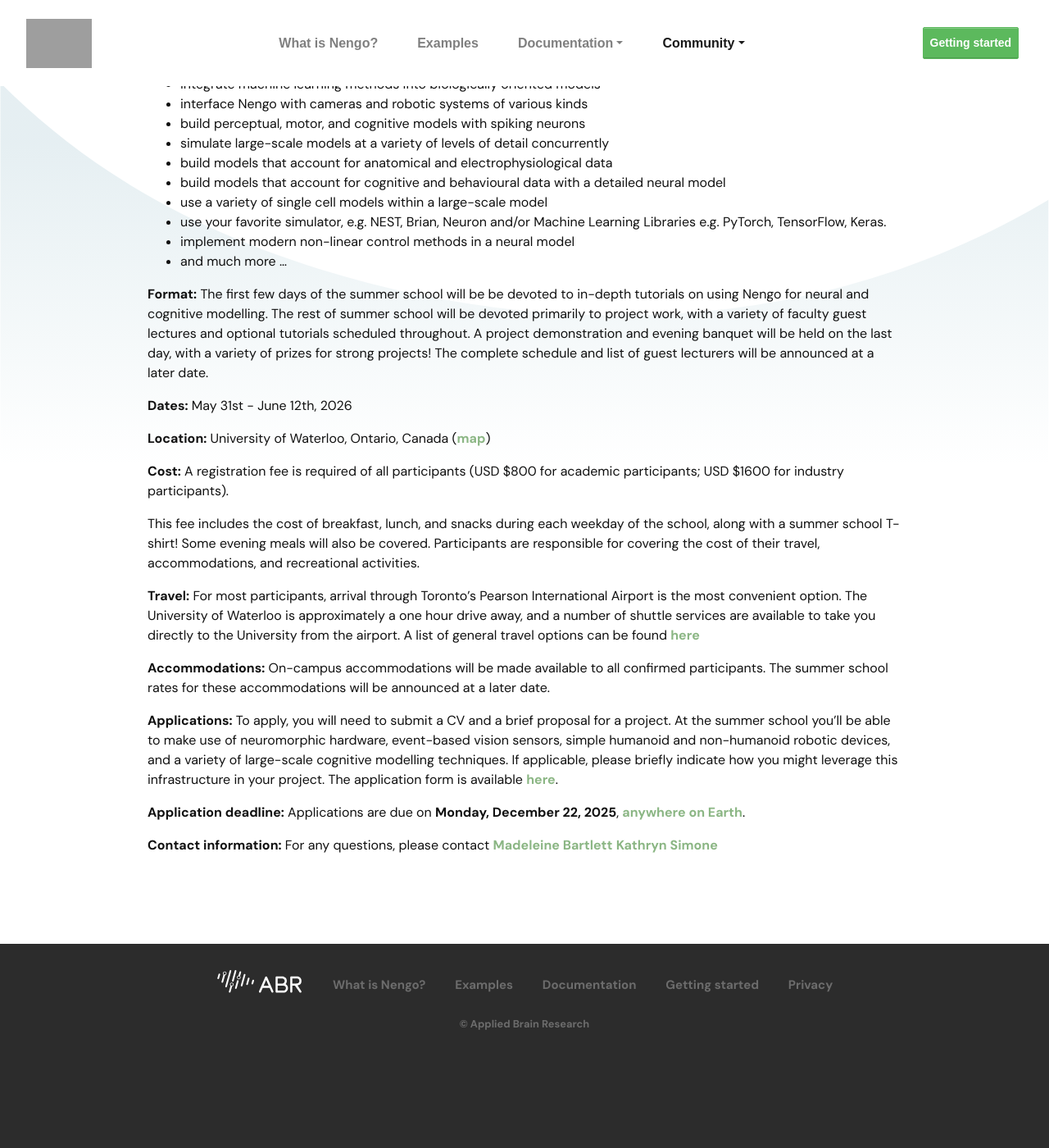
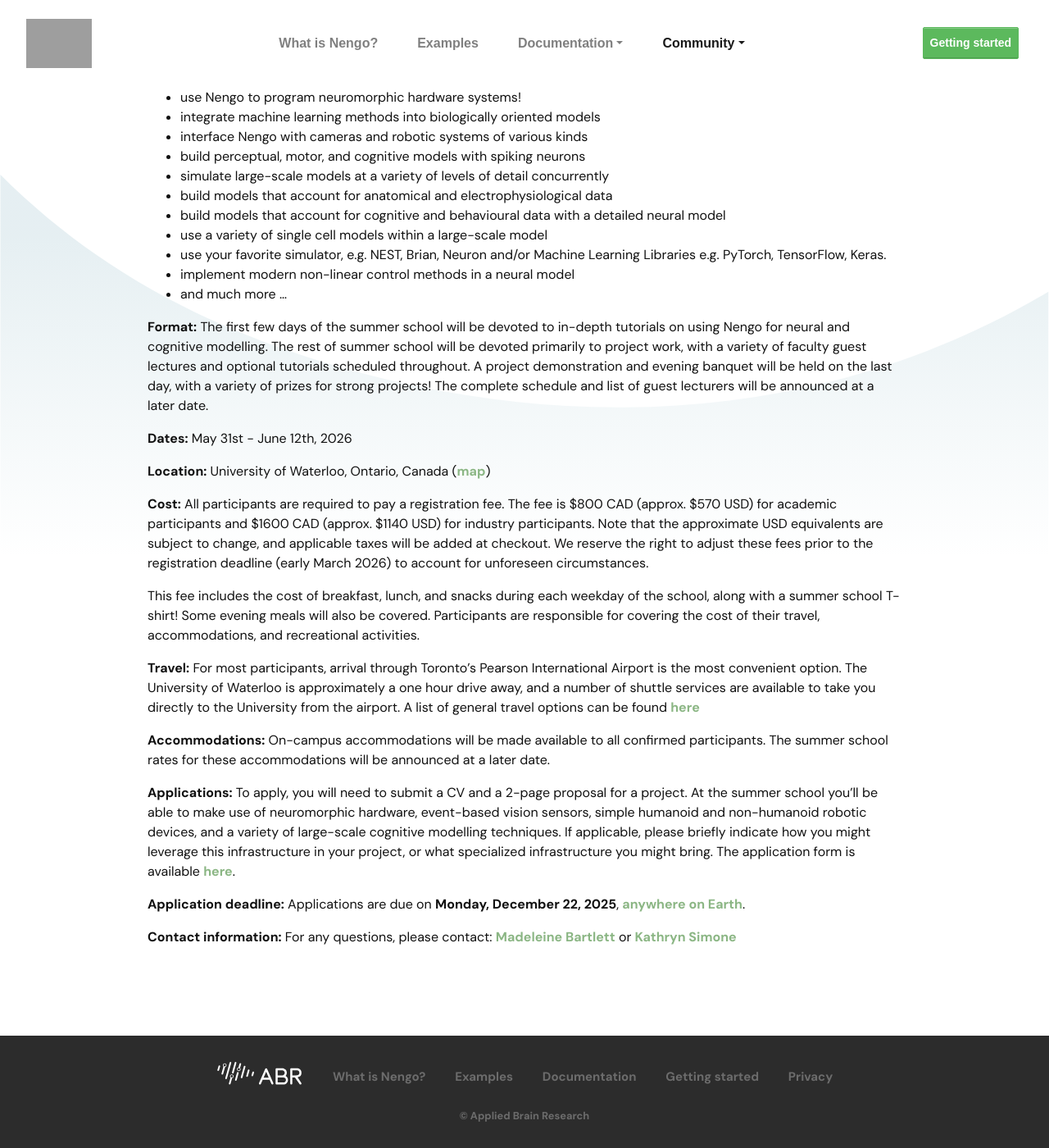
Before and after one commit to nengo/nengo.github.io, a Jekyll site: the page built from summer-school.md, in a window 1280 px wide and 1400 px high, scrolled down 1570 px. Shown: the whole window at 82% size. Built offline with Jekyll 4.4.1, drawn with Linux system fonts in a browser that asks for light colours; nearby versions of some CDN libraries; some web fonts are replaced; comment, search, counter and statistics services are not loaded; before the commit the page ends 2858 px from its top, so only the background shows below that; some of the changed text lies outside the part shown.

Commit message:
edit summer-school.md 2026 page

```diff
--- a/summer-school.md
+++ b/summer-school.md
@@ -37,14 +37,13 @@
 encourage applications from active researchers with a relevant
 background in psychology, neuroscience, cognitive science,
 computer science, robotics, neuromorphic engineering, or a related
-field. More information about Nengo, the Neural Engineering
-Framework, and Spaun can be found at
+field. More information about Nengo, the [Neural Engineering
+Framework](https://compneuro.uwaterloo.ca/files/Eliasmith.Anderson.2003.Neural.Engineering.Full.Book.pdf), and [Spaun](http://compneuro.uwaterloo.ca/files/publications/eliasmith.2012.pdf) can be found at
 <https://www.nengo.ai/>.
-Many of the concepts to be covered are in
-[this book](http://www.amazon.com/How-Build-Brain-Architecture-Architectures/dp/0199794545).
+Many of the concepts to be covered are in this book:
+[How to Build A Brain](http://www.amazon.com/How-Build-Brain-Architecture-Architectures/dp/0199794545).
 
-Watch the videos below for a quick look at previous versions of
-the summer school!
+Watch the video below for a quick look at last year's summer school!
 
 <iframe width="100%"
     height="400"
@@ -96,9 +99,7 @@
 **Location:** University of Waterloo, Ontario, Canada
 ([map](http://goo.gl/Sa074A))
 
-**Cost:** A registration fee is required of all
-participants (USD $800 for academic participants; USD $1600 for
-industry participants).
+**Cost:** All participants are required to pay a registration fee. The fee is $800 CAD (approx. $570 USD) for academic participants and $1600 CAD (approx. $1140 USD) for industry participants. Note that the approximate USD equivalents are subject to change, and applicable taxes will be added at checkout. We reserve the right to adjust these fees prior to the registration deadline (early March 2026) to account for unforeseen circumstances.
 
 This fee includes the cost of breakfast, lunch, and snacks during
 each weekday of the school, along with a summer school T-shirt!
@@ -120,16 +121,16 @@
 for these accommodations will be announced at a later date.
 
 **Applications:**
-To apply, you will need to submit a CV and a brief proposal for a
+To apply, you will need to submit a CV and a 2-page proposal for a
 project. At the summer school you’ll be able to make use of neuromorphic
 hardware, event-based vision sensors, simple humanoid and non-humanoid robotic
 devices, and a variety of large-scale cognitive modelling techniques. If
 applicable, please briefly indicate how you might leverage this infrastructure
-in your project. The application form is available
+in your project, or what specialized infrastructure you might bring. The application form is available
 [here](https://forms.gle/4jZjqRD8Zf44h3UC7).
 
 **Application deadline:** Applications are due on **Monday, December 22, 2025**, [anywhere on Earth](https://time.is/Anywhere_on_Earth).
 
-**Contact information:** For any questions, please contact
-[Madeleine Bartlett](mailto:madeleine.bartlett@uwaterloo.ca)
+**Contact information:** For any questions, please contact:
+[Madeleine Bartlett](mailto:madeleine.bartlett@uwaterloo.ca) or
 [Kathryn Simone](mailto:kpsimone@uwaterloo.ca)
```
Also changed, not shown: other parts of summer-school.md (+5 -1 lines).
